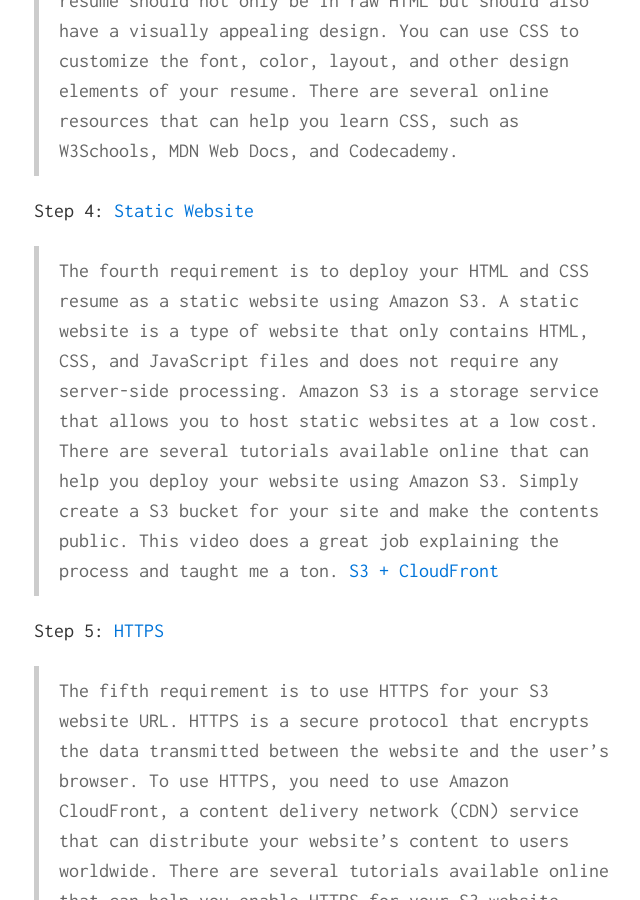
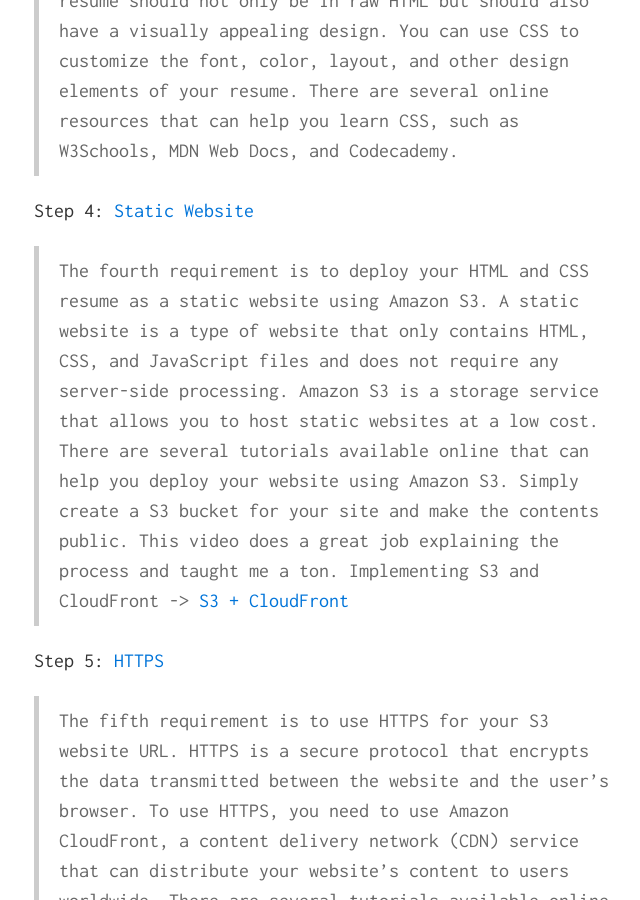
Before and after one commit to PendingUsername/PendingUsername.github.io, a Jekyll site: the page built from index.md, in a window 1280 px wide and 900 px high, scrolled down 3516 px. Shown: the whole window, without its empty margins (306-946 px from the left). Built offline with Jekyll 4.4.1, drawn with Linux system fonts in a browser that asks for light colours; our own code applies the rules of GitHub Pages for plain Markdown files.

Commit message:
Update index.md

```diff
--- a/index.md
+++ b/index.md
@@ -41,7 +41,7 @@ Technologies Used
 
 ------------------
 
-## The Challenge
+## [The Challenge](https://cloudresumechallenge.dev/)
 
 The Cloud Resume Challenge is a project created by Forrest Brazeal. This challenge is a great opportunity for individuals to enhance their skills and knowledge on AWS services, particularly on serverless computing. In this blog post, we will discuss the different tasks that one needs to accomplish to complete the Cloud Resume Challenge.
 
@@ -55,7 +55,7 @@ Step 3: [CSS](https://en.wikipedia.org/wiki/CSS)
 > Styling your resume with CSS is the third requirement of the Cloud Resume Challenge. This means that your resume should not only be in raw HTML but should also have a visually appealing design. You can use CSS to customize the font, color, layout, and other design elements of your resume. There are several online resources that can help you learn CSS, such as W3Schools, MDN Web Docs, and Codecademy.
 
 Step 4: [Static Website](https://en.wikipedia.org/wiki/Static_web_page)
-> The fourth requirement is to deploy your HTML and CSS resume as a static website using Amazon S3. A static website is a type of website that only contains HTML, CSS, and JavaScript files and does not require any server-side processing. Amazon S3 is a storage service that allows you to host static websites at a low cost. There are several tutorials available online that can help you deploy your website using Amazon S3. Simply create a S3 bucket for your site and make the contents public. This video does a great job explaining the process and taught me a ton. [S3 + CloudFront](https://www.youtube.com/watch?v=mls8tiiI3uc&t=580s)
+> The fourth requirement is to deploy your HTML and CSS resume as a static website using Amazon S3. A static website is a type of website that only contains HTML, CSS, and JavaScript files and does not require any server-side processing. Amazon S3 is a storage service that allows you to host static websites at a low cost. There are several tutorials available online that can help you deploy your website using Amazon S3. Simply create a S3 bucket for your site and make the contents public. This video does a great job explaining the process and taught me a ton. Implementing S3 and CloudFront -> [S3 + CloudFront](https://www.youtube.com/watch?v=mls8tiiI3uc&t=580s)
 
 Step 5: [HTTPS](https://en.wikipedia.org/wiki/HTTPS)
 > The fifth requirement is to use HTTPS for your S3 website URL. HTTPS is a secure protocol that encrypts the data transmitted between the website and the user's browser. To use HTTPS, you need to use Amazon CloudFront, a content delivery network (CDN) service that can distribute your website's content to users worldwide. There are several tutorials available online that can help you enable HTTPS for your S3 website using [CloudFront](https://www.youtube.com/watch?v=mls8tiiI3uc&t=580s).
```
